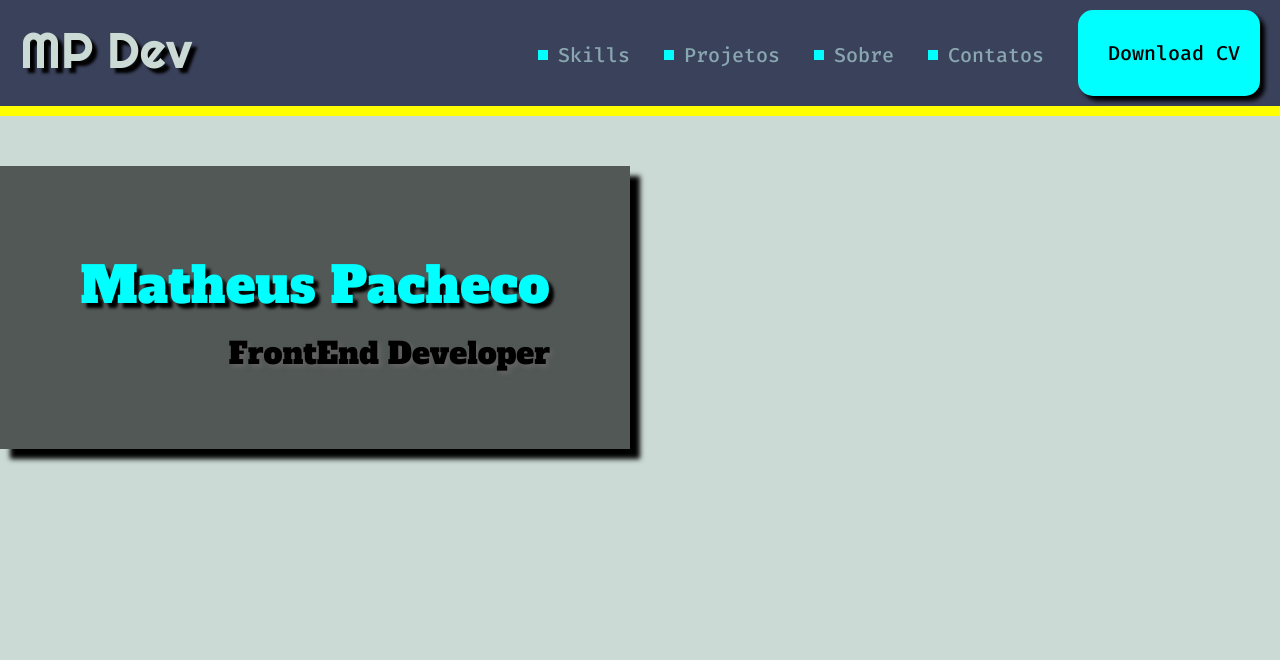
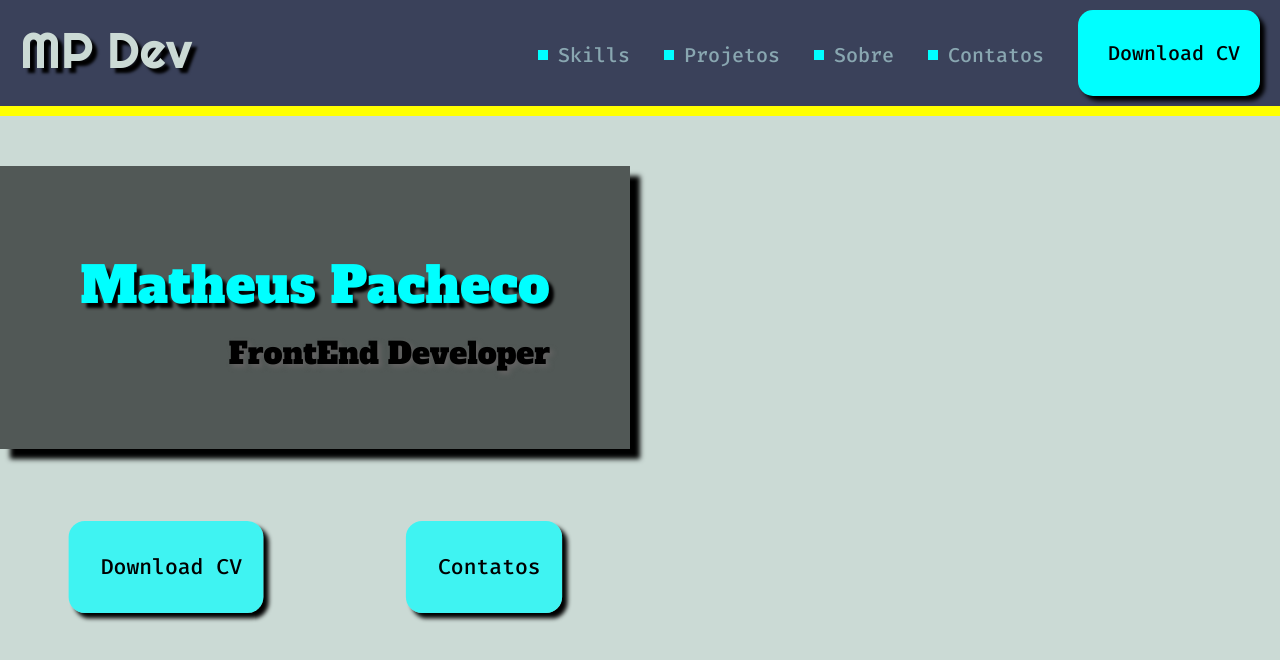
Before and after one commit to matheuspacheco7/matheuspacheco7.github.io, a plain HTML site: page index.html in a window 1280 px wide. Drawn offline with Linux system fonts and the light colour scheme.

Commit message:
Create the button component

```diff
--- a/css/components/box.css
+++ b/css/components/box.css
@@ -5,6 +5,7 @@
     text-align: center;
     padding: 80px 0;
     margin-top: 50px;
+
 }
 
 #box h1 {
--- /dev/null
+++ b/css/components/button.css
@@ -0,0 +1,43 @@
+.button-header {
+    display: inline-block;
+    background-color: aqua;
+    color: #000;
+    height: 50px;
+    line-height: 50px;
+    padding-left: 20px;
+    padding-right: 20px;
+    padding: 18px 20px;
+    border-radius: 15px;
+    box-shadow: 5px 5px 4px #000;
+    margin-right: 0;
+    transition: transform 100ms linear
+
+}
+
+.button {
+    transform: scale(1.07);
+    background-color: rgba(0, 255, 255, 0.685);
+}
+
+.button {
+    display: inline-block;
+    background-color: aqua;
+    color: #000;
+    height: 50px;
+    line-height: 50px;
+    padding-left: 20px;
+    padding-right: 20px;
+    padding: 18px 20px;
+    border-radius: 15px;
+    box-shadow: 5px 5px 4px #000;
+    margin-right: 0;
+    margin-top: 80px;
+    margin: 75px;
+    transition: transform 100ms linear
+
+}
+
+.button {
+    transform: scale(1.07);
+    background-color: rgba(0, 255, 255, 0.685);
+}
--- a/css/style.css
+++ b/css/style.css
@@ -48,24 +48,3 @@ a:before {
     margin-right: 10px;
 
 }
-
-#button-download {
-    display: inline-block;
-    background-color: aqua;
-    color: #000;
-    height: 50px;
-    line-height: 50px;
-    padding-left: 20px;
-    padding-right: 20px;
-    padding: 18px 20px;
-    border-radius: 15px;
-    box-shadow: 5px 5px 4px #000;
-    margin-right: 0;
-    transition: transform 100ms linear
-
-}
-
-#button-download:hover {
-    transform: scale(1.07);
-    background-color: rgba(0, 255, 255, 0.685);
-}
--- a/index.html
+++ b/index.html
@@ -16,6 +16,8 @@
     <link rel="stylesheet" href="css/components/title.css">
     <link rel="stylesheet" href="css/components/subtitle.css">
     <link rel="stylesheet" href="css/components/box.css">
+    <link rel="stylesheet" href="css/components/button-download.css">
+    <link rel="stylesheet" href="css/components/button.css">
 
 </head>
 <body>
@@ -26,12 +28,16 @@
             <a href="#">Projetos</a>
             <a href="#">Sobre</a>
             <a href="#">Contatos</a>
-            <a id="button-download" href="#" lang="en">Download CV</a>
+            <a class="button-header" href="#" lang="en">Download CV</a>
         </nav>
     </header>
     <div id="box">
         <h1 id="title">Matheus Pacheco</h1> <!--Heading 1-->
             <h2 id="sub-title">FrontEnd Developer</h2>
     </div>
+
+    <a class="button" href="#" lang="en">Download CV</a>
+    <a class="button" href="#" lang="en">Contatos</a>
+
 </body>
 </html>
```
